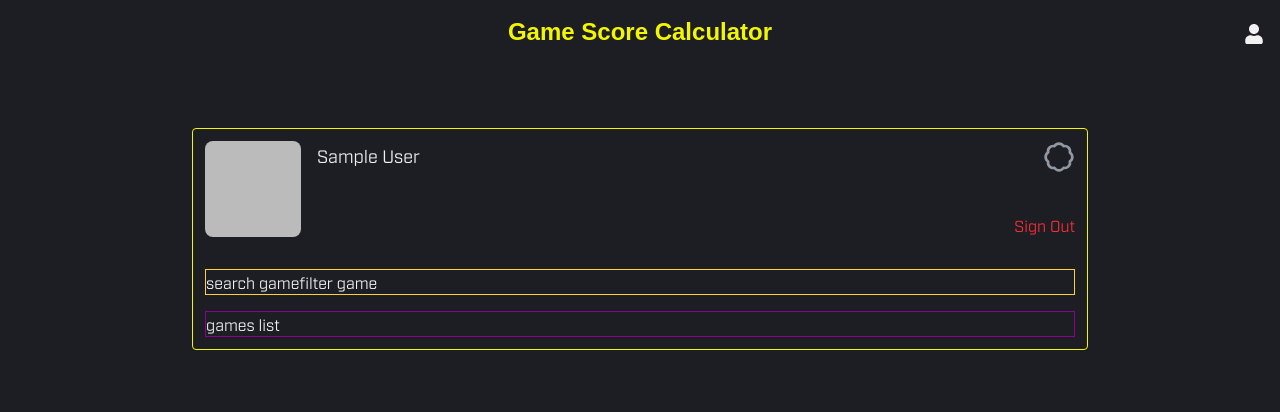
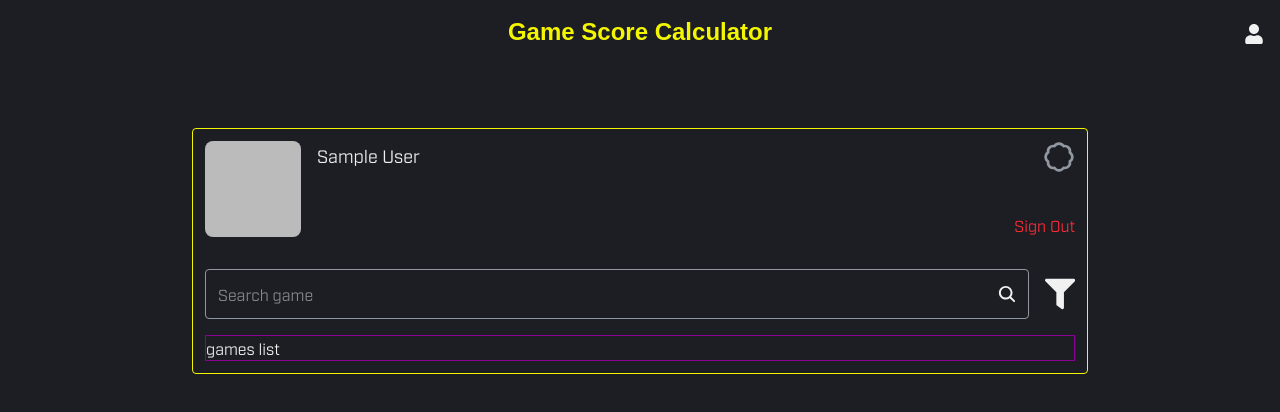
Before and after one commit to evrwaqe/game-score-calculator, a Next.js app: page /profile in a window 1280 px wide. Shown: the top 412 px of the page. Built offline with nearby package versions, Linux system fonts and the light colour scheme; no server answers; sample sign-in values are in the browser's storage; a web font is replaced by a local one.

Commit message:
feat: add game search input and filter icon

```diff
--- a/src/app/profile/page.tsx
+++ b/src/app/profile/page.tsx
@@ -6,6 +6,8 @@ import { useRouter } from 'next/navigation'
 import { useAuth } from '@/contexts/AuthContext'
 import { signOutGoogle } from '@/api/firebase'
 import { LuBadge } from 'react-icons/lu'
+import { SearchInput } from '@/components/SearchInput'
+import { FaFilter } from 'react-icons/fa'
 
 function Profile() {
   const { user, loading } = useAuth()
@@ -44,9 +46,9 @@ function Profile() {
       </div>
 
       <div className="flex flex-col gap-4">
-        <div className="flex border border-amber-300">
-          <div>search game</div>
-          <div>filter game</div>
+        <div className="flex gap-4 items-center">
+          <SearchInput />
+          <FaFilter size={32} className="cursor-pointer" />
         </div>
         <div className="border border-fuchsia-800">games list</div>
       </div>
```
